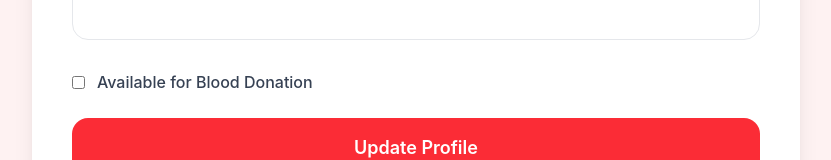
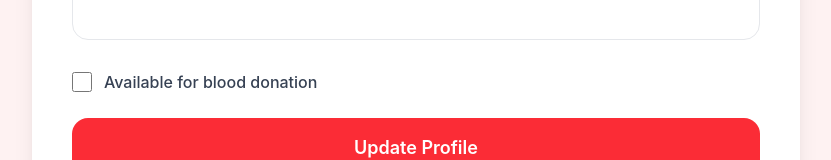
Before and after one commit to Saim850/Manobota-Blood-Bank-Client, a React (Vite) app: page /edit-donor-profile in a window 1280 px wide. Shown: the part 947-1107 px from the top of the page, without its empty margins (224-1055 px from the left). Built offline with nearby package versions, Linux system fonts and the light colour scheme; no server answers.

Commit message:
edit donor profile avaliable status bug fixed

```diff
--- a/src/components/User/EditDonorProfile.jsx
+++ b/src/components/User/EditDonorProfile.jsx
@@ -54,9 +54,13 @@
     }, [])
 
 
-    const handleChange = (e) =>{
-        setFormData({...formData, [e.target.name]:e.target.value})
+    const handleChange = (e) => {
+      const { name, value, type, checked } = e.target;
+      setFormData({
+        ...formData,
+        [name]:type === "checkbox" ? checked : value,})
     }
+
     const handleSubmit = async (e) => {
       e.preventDefault();
 
@@ -214,14 +218,15 @@
                     {/* Availability */}
                     <div className="flex items-center gap-3">
                       <input
-                      type="checkbox"
-                      name="available"
-                      checked={formData.available}
-                      onChange={handleChange}
+                        type="checkbox"
+                        checked={formData.available}
+                        name="available"
+                        onChange={handleChange}
+                        className="w-5 h-5 accent-red-500"
                       />
 
-                      <label className="font-medium text-gray-700">
-                      Available for Blood Donation
+                      <label className="text-gray-700 font-medium">
+                        Available for blood donation
                       </label>
                     </div>
 
```
